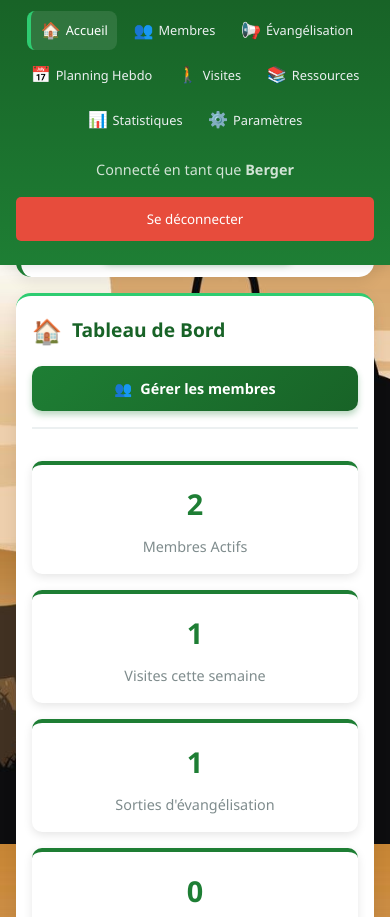
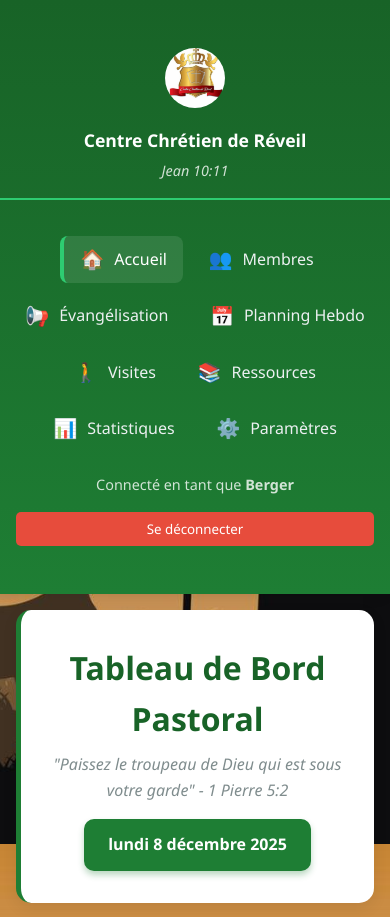
Before and after one commit to WinterPR19/bureauberger, a plain HTML site: page index.html in a window 390 px wide. Shown: the top 917 px of the page. Drawn offline with Linux system fonts and the light colour scheme.

Commit message:
Add files via upload

```diff
--- a/index.html
+++ b/index.html
@@ -544,249 +544,6 @@
             .welcome-text {
                 font-size: 1.8rem;
             }
-            /* ==================== AMÉLIORATIONS MOBILE ==================== */
-@media (max-width: 768px) {
-    /* Corps principal */
-    body {
-        flex-direction: column;
-        padding: 0;
-    }
-
-    /* Sidebar devient un header horizontal */
-    .sidebar {
-        width: 100%;
-        height: auto;
-        position: fixed;
-        top: 0;
-        left: 0;
-        right: 0;
-        z-index: 1000;
-        padding: 0.5rem 0;
-        box-shadow: 0 2px 10px rgba(0,0,0,0.1);
-    }
-
-    .church-logo {
-        display: none; /* Cache le logo en mobile */
-    }
-
-    .nav-menu {
-        display: flex;
-        overflow-x: auto;
-        padding: 0 0.5rem;
-        white-space: nowrap;
-        -webkit-overflow-scrolling: touch;
-    }
-
-    .nav-menu li {
-        margin: 0.2rem;
-        flex-shrink: 0;
-    }
-
-    .nav-menu a {
-        padding: 0.5rem 0.8rem;
-        font-size: 0.9rem;
-    }
-
-    .nav-icon {
-        font-size: 1rem;
-        margin-right: 5px;
-    }
-
-    /* Contenu principal */
-    .main-content {
-        margin-right: 0;
-        margin-top: 60px; /* Compense la sidebar fixe */
-        padding: 1rem;
-        width: 100%;
-        border-radius: 0;
-    }
-
-    /* Header principal */
-    .main-header {
-        flex-direction: column;
-        text-align: center;
-        padding: 1rem;
-        margin-bottom: 1rem;
-    }
-
-    .header-title h1 {
-        font-size: 1.5rem;
-    }
-
-    .current-date {
-        margin-top: 1rem;
-        padding: 0.5rem 1rem;
-        font-size: 0.9rem;
-    }
-
-    /* Sections */
-    .section {
-        padding: 1rem;
-        margin-bottom: 1rem;
-    }
-
-    .section-header {
-        flex-direction: column;
-        align-items: flex-start;
-        gap: 1rem;
-    }
-
-    .section-header h2 {
-        font-size: 1.4rem;
-    }
-
-    /* Grids */
-    .stats-grid {
-        grid-template-columns: repeat(2, 1fr);
-        gap: 1rem;
-    }
-
-    .stat-card {
-        padding: 1rem;
-    }
-
-    .stat-number {
-        font-size: 1.8rem;
-    }
-
-    /* Tableaux */
-    .evangelisation-table,
-    .visites-table {
-        display: block;
-        overflow-x: auto;
-        -webkit-overflow-scrolling: touch;
-    }
-
-    /* Layout à 2 colonnes */
-    div[style*="grid-template-columns: 1fr 1fr"] {
-        grid-template-columns: 1fr;
-        gap: 1rem;
-    }
-
-    /* Modals */
-    .modal-content {
-        width: 95%;
-        padding: 1.5rem;
-        margin: 1rem;
-    }
-
-    /* Boutons */
-    .btn-primary {
-        padding: 0.8rem 1.2rem;
-        font-size: 0.9rem;
-        width: 100%;
-    }
-
-    /* Animation de bienvenue */
-    .welcome-text {
-        font-size: 2rem;
-    }
-
-    .welcome-subtext {
-        font-size: 1rem;
-        padding: 0 1rem;
-    }
-
-    .logo-circle {
-        width: 120px;
-        height: 120px;
-    }
-
-    .logo-circle img {
-        width: 80px;
-    }
-}
-
-/* Pour les très petits écrans */
-@media (max-width: 480px) {
-    .stats-grid {
-        grid-template-columns: 1fr;
-    }
-
-    .nav-menu a {
-        padding: 0.4rem 0.6rem;
-        font-size: 0.8rem;
-    }
-
-    .section-header h2 {
-        font-size: 1.2rem;
-    }
-
-    .welcome-text {
-        font-size: 1.8rem;
-    }
-
-    .logo-circle {
-        width: 100px;
-        height: 100px;
-    }
-
-    .logo-circle img {
-        width: 70px;
-    }
-
-    /* Amélioration de la lisibilité */
-    .form-control,
-    input,
-    select,
-    textarea {
-        font-size: 16px !important; /* Évite le zoom sur iOS */
-    }
-
-    /* Boutons plus grands pour le tactile */
-    button,
-    .action-btn {
-        min-height: 44px; /* Taille minimale pour le tactile */
-        min-width: 44px;
-    }
-}
-
-/* Pour les tablettes en mode portrait */
-@media (min-width: 481px) and (max-width: 768px) {
-    .stats-grid {
-        grid-template-columns: repeat(2, 1fr);
-    }
-
-    .nav-menu {
-        justify-content: center;
-    }
-
-    .main-content {
-        margin-top: 70px;
-    }
-}
-
-/* Empêche le zoom sur les inputs sur iOS */
-@media screen and (max-width: 768px) {
-    input[type="text"],
-    input[type="number"],
-    input[type="tel"],
-    input[type="email"],
-    input[type="date"],
-    input[type="time"],
-    select,
-    textarea {
-        font-size: 16px !important;
-    }
-}
-
-/* Améliore le scroll sur mobile */
-@media (max-width: 768px) {
-    html {
-        -webkit-text-size-adjust: 100%;
-    }
-
-    body {
-        overflow-x: hidden;
-    }
-
-    /* Meilleure expérience tactile */
-    .btn-primary:active,
-    .action-btn:active,
-    button:active {
-        transform: scale(0.98);
-    }
-}
         }
     </style>
 </head>
```
